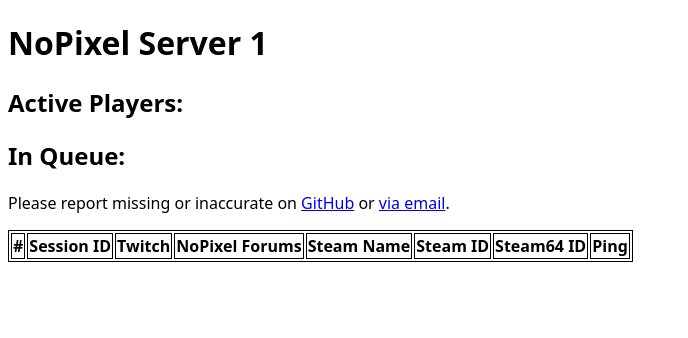
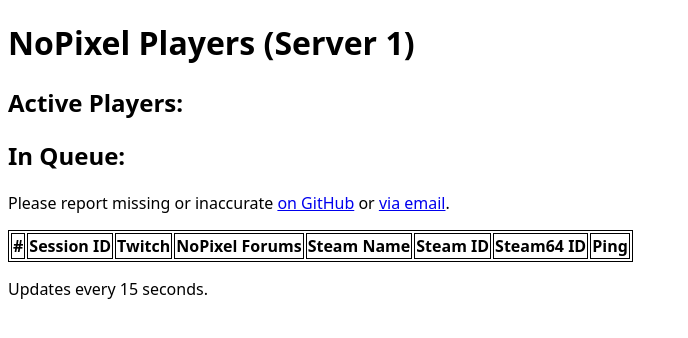
Before and after one commit to jakejarvis/npqueue, a plain HTML site: page index.html in a window 1280 px wide. Shown: the whole page, without its empty margins (0-688 px from the left). Drawn offline with Linux system fonts and the light colour scheme; no server answers.

Commit message:
auto-update table

```diff
--- a/fetch.js
+++ b/fetch.js
@@ -25,6 +25,8 @@ function updateTable(data) {
   queue.innerText = `In Queue: ${data.currentQueue}`;
 
   table = document.getElementsByTagName("table")[0].getElementsByTagName("tbody")[0];
+  table.innerHTML = "";
+
 
   data.players = data.players.sort((a, b) => (a.id > b.id) ? 1 : ((b.id > a.id) ? -1 : 0));
 
--- a/index.html
+++ b/index.html
@@ -4,14 +4,14 @@
   <meta charset="utf-8">
   <meta name="viewport" content="width=device-width, initial-scale=1">
   <title>NoPixel GTA5 RP Online Players</title>
-  <link rel="icon" href="favicon.ico" type="image/x-icon">
+  <link rel="icon" href="favicon.ico">
   <link rel="stylesheet" href="style.css">
 </head>
 <body>
-  <h1 id="title">NoPixel Server 1</h1>
+  <h1 id="title">NoPixel Players (Server 1)</h1>
   <h2 id="active">Active Players:</h2>
   <h2 id="queue">In Queue:</h2>
-  <p>Please report missing or inaccurate on <a href="#">GitHub</a> or <a href="mailto:nopixellist@gmail.com">via email</a>.</p>
+  <p>Please report missing or inaccurate <a href="https://github.com/jakejarvis/npqueue/issues/new" target="_blank" rel="noopener noreferrer nofollow">on GitHub</a> or <a href="mailto:nopixellist@gmail.com">via email</a>.</p>
   <table id="players">
     <thead>
       <tr>
@@ -29,6 +29,7 @@
 
     </tbody>
   </table>
+  <p>Updates every 15 seconds.</p>
   <script src="fetch.js"></script>
 </body>
 </html>
```
